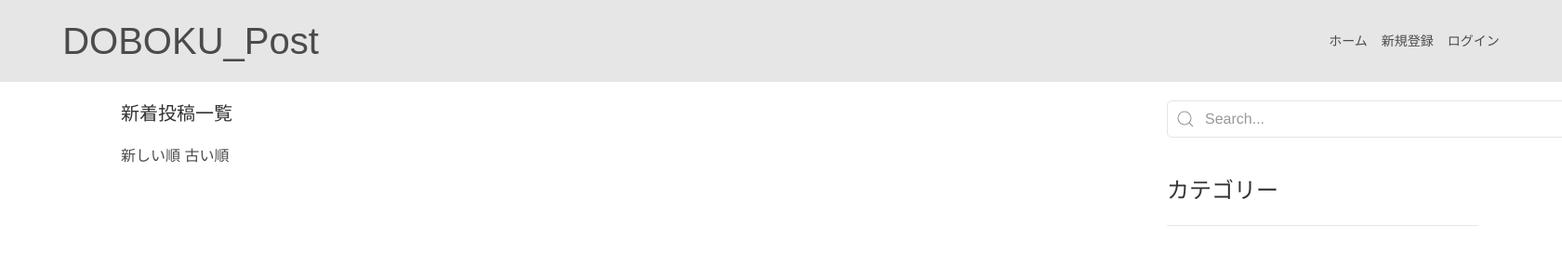
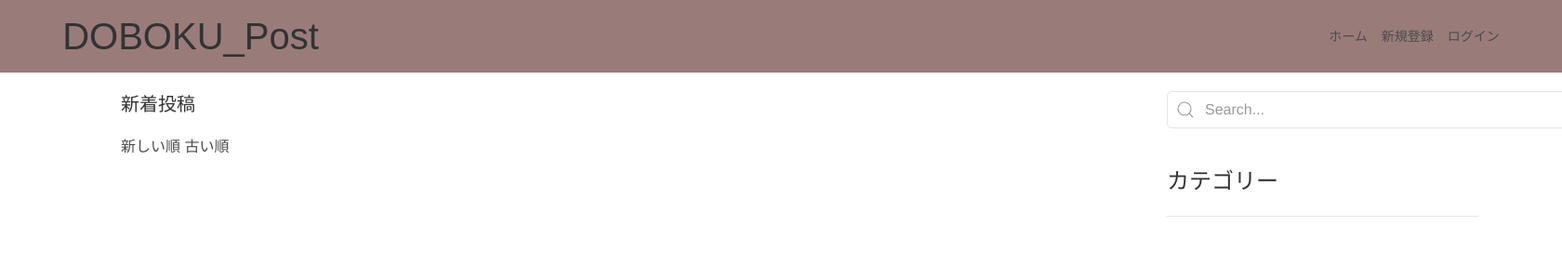
Before and after one commit to taki-21/doboku-post, a Django app: page / in a window 1680 px wide; the page is wider, and only the part inside the window is pictured. Shown: the top 300 px of that part at 93% size. Run offline with Django 3.2, Linux system fonts and the light colour scheme; data that the repository does not hold is empty; some libraries are stand-ins or nearby versions.

Commit message:
Add:　ヘッダーの色変更

```diff
--- a/sns/admin.py
+++ b/sns/admin.py
@@ -3,7 +3,6 @@ from .models import Post, Category, Comment
 # Register your models here.
 
 
-
 admin.site.register(Post)
 admin.site.register(Category)
 admin.site.register(Comment)
--- a/static/css/style.css
+++ b/static/css/style.css
@@ -10,11 +10,11 @@ body {
 }
 
 .title-header {
-    padding: 20px 4% 20px;
+    padding: 15px 4% 15px;
     /* position: fixed; */
     top: 0;
     width: 100%;
-    background-color: #e6e6e6;
+    background-color: #997C7A;
     display: flex;
     align-items: center;
     margin-bottom: 20px;
@@ -48,6 +48,10 @@ a {
 
 a:hover {
     text-decoration: none;
+}
+
+.title {
+    color: #333333;
 }
 
 a.title:hover {
--- a/templates/sns/index.html
+++ b/templates/sns/index.html
@@ -1,7 +1,7 @@
 {% extends 'base.html' %}
 
 {% block content %}
-    <h4>新着投稿一覧</h4>
+    <h4>新着投稿</h4>
     <p>
         <a href="{% url 'sns:index' 0 %}">新しい順</a>
         <a href="{% url 'sns:index' 1 %}">古い順</a>
```
